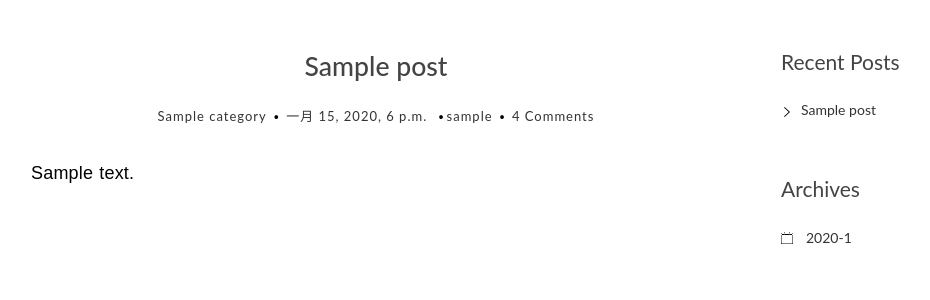
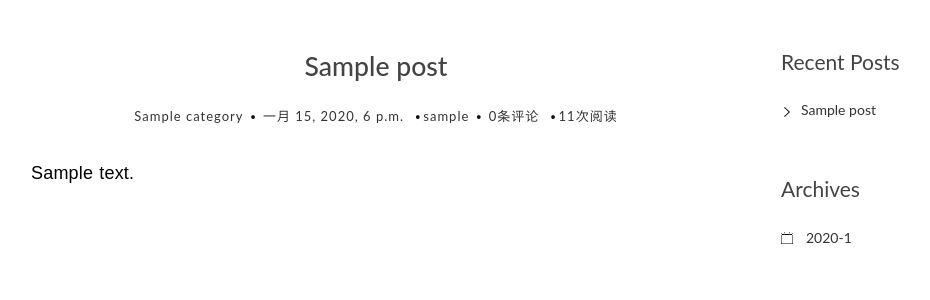
Before and after one commit to xuzhzz/DjangoBlog, a Django app: page /post/1/ in a window 1280 px wide. Shown: the part 126-426 px from the top of the page, without its empty margins (69-999 px from the left). Run offline with Django 3.2, Linux system fonts and the light colour scheme; tables that the repository leaves empty hold one stand-in row (values such as "Sample post"); some libraries are stand-ins or nearby versions.

Commit message:
add pv and commit count

```diff
--- a/DjangoBlog/settings.py
+++ b/DjangoBlog/settings.py
@@ -23,7 +23,7 @@ BASE_DIR = os.path.dirname(os.path.dirname(os.path.abspath(__file__)))
 SECRET_KEY = '%qluia9bw8i^pw-tu##tvqdn&9t7g&f6f(&qwj!&93*y5mvm$+'
 
 # SECURITY WARNING: don't run with debug turned on in production!
-DEBUG = False
+DEBUG = True
 
 ALLOWED_HOSTS = ['127.0.0.1', 'localhost', '.xuzhzz.cn']
 
--- a/blog/models.py
+++ b/blog/models.py
@@ -24,7 +24,11 @@ class Post(models.Model):
     category = models.ForeignKey(Category)
     tag = models.ManyToManyField(Tag, blank=True)
     author = models.ForeignKey(User)
+    views = models.PositiveIntegerField(default=0)
     def __str__(self):
         return 'This is post: ' + self.title
     def get_absolute_url(self):
         return reverse('blog:detail', kwargs={'pk': self.pk})
+    def increase_view(self):
+        self.views = self.views + 1
+        self.save(update_fields=['views'])
--- a/blog/static/blog/css/custom.css
+++ b/blog/static/blog/css/custom.css
@@ -230,21 +230,24 @@ figure {
 
 .post-category,
 .post-date,
-.post-author {
+.post-author,
+.comments-link {
 	position: relative;
 	padding-right: 15px;
 }
 
 .post-category::after,
 .post-date::after,
-.post-author::after {
+.post-author::after,
+.comments-link::after {
 	position: absolute;
 	content: '.';
-	color: #000;
+	color: #111;
 	font-size: 30px;
 	top: -22px;
 	right: 1px;
 }
+
 
 /**
  * 4.1 - Read More Button CSS 3 style
--- a/blog/views.py
+++ b/blog/views.py
@@ -34,10 +34,13 @@ def detail(request, pk):
                                      'markdown.extensions.toc',
                                      'markdown.extensions.codehilite',
                                   ])
+    post.increase_view()
+    url_to_post = str(request.get_raw_uri())
     comment_list=post.comment_set.all()
     form=CommentForm()
     context={
         'post':post,
+        'url':url_to_post,
         'form':form,
         'comment_list':comment_list
     }
--- a/templates/blog/detail.html
+++ b/templates/blog/detail.html
@@ -12,7 +12,13 @@
 
                 <span class="post-author"><a href="#">{{ post.author }}</a></span>
 
-                <span class="comments-link"><a href="#">4 Comments</a></span>
+                <!-- UYAN COUNT BEGIN -->
+                <span class="comments-link"><a href="{{ url_to_post }}" id="uyan_count_unit">0条评论</a>
+                <script type="text/javascript" src="http://v2.uyan.cc/code/uyan.js?uid=2131784"></script></span>
+                <!-- 如果已经过加载此行JS，即可不用重复加载 -->
+                <!-- UYAN COUNT END -->
+
+                <span class="views-count"><a href="#">{{ post.views }}次阅读</a></span>
             </div>
         </header>
         <div class="entry-content clearfix">
```
Also changed, not shown: blog/migrations/0003_post_views.py (added).
